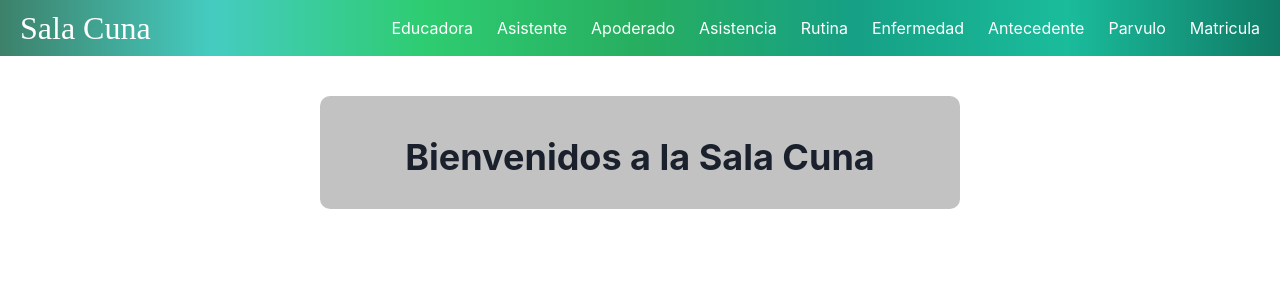
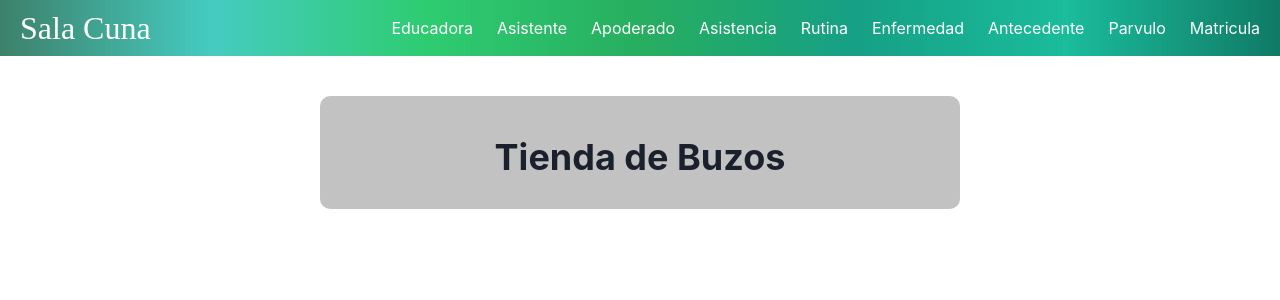
Before and after one commit to norberto-balloqui/proyectotaller, a Next.js app in the folder frontend/: page / in a window 1280 px wide. Shown: the top 300 px of the page. Built offline with nearby package versions, Linux system fonts and the light colour scheme; no server answers.

Commit message:
otro front

```diff
--- a/frontend/pages/index.jsx
+++ b/frontend/pages/index.jsx
@@ -1,18 +1,30 @@
-import { Container, Heading} from '@chakra-ui/react'
-import React from 'react'
+import { Container, Heading } from '@chakra-ui/react';
+import React, { useEffect } from 'react';
+import axios from 'axios';
 
-const index = () => {
+const Index = () => {
+  useEffect(() => {
+    const fetchData = async () => {
+      try {
+        const response = await axios.get('http://localhost:3000/api');
+        console.log('Conectado al backend:', response.data);
+      } catch (error) {
+        console.error('Error al conectar al backend:', error.message);
+      }
+    };
 
+    fetchData();
+  }, []);
 
   return (
     <>
-    <Container maxW={"container.sm"} centerContent backgroundColor="blackAlpha.400" mt="10" borderRadius="10" >
-      <Heading as="h1"  textAlign="center" mt={10} mb={30}>Bienvenidos a la Sala Cuna</Heading>
+      <Container maxW={'container.sm'} centerContent backgroundColor="blackAlpha.400" mt="10" borderRadius="10">
+        <Heading as="h1" textAlign="center" mt={10} mb={30}>
+          Tienda de Buzos
+        </Heading>
+      </Container>
+    </>
+  );
+};
 
-
-    </Container>
-    </>
-  )
-}
-
-export default index
+export default Index;
```
Also changed, not shown: 2 other files (tests, documents, lock files or other folders).
